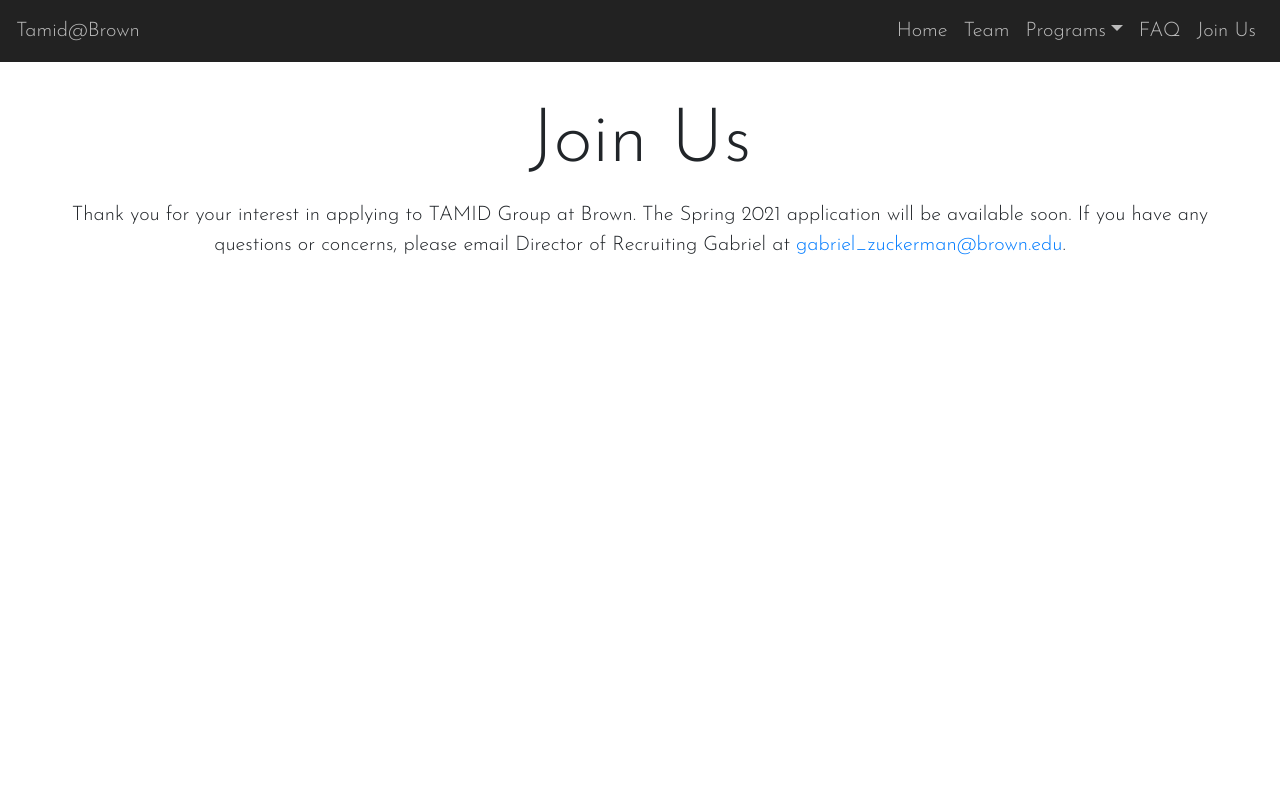
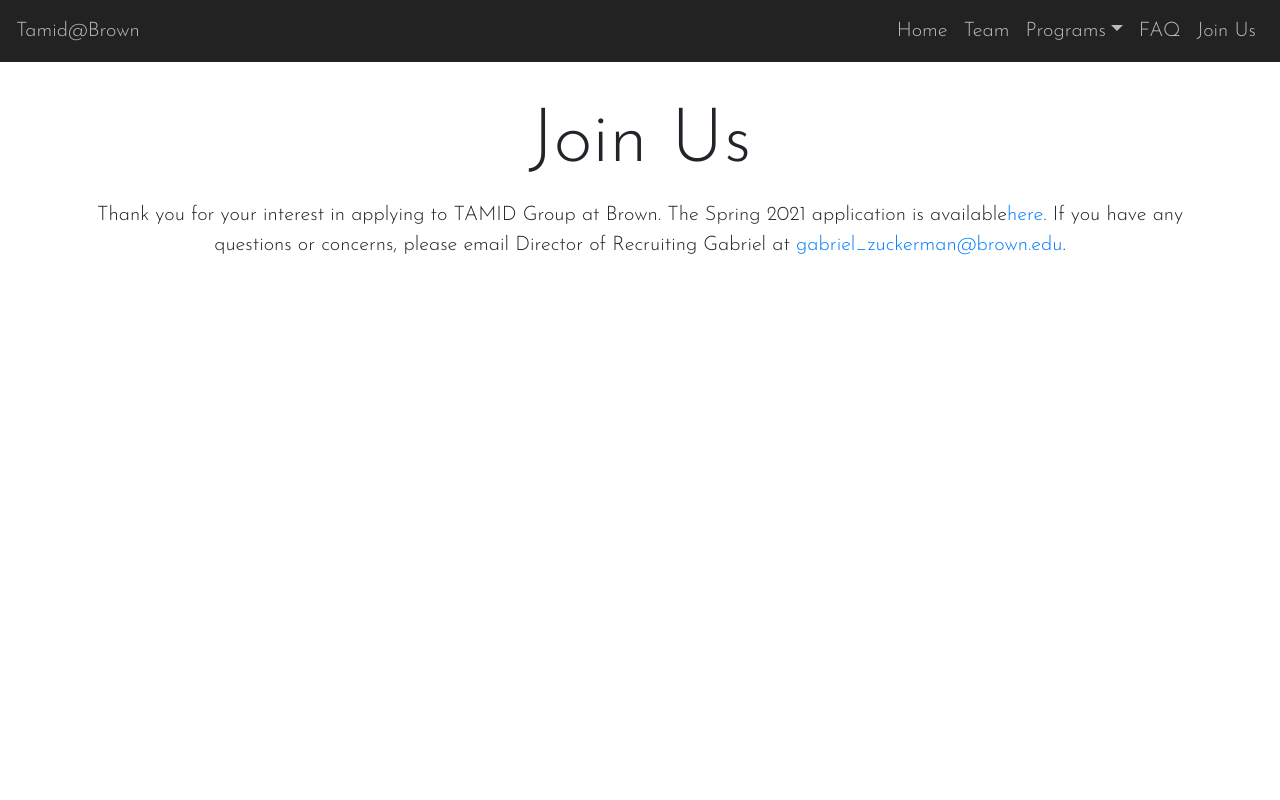
Before and after one commit to cheungs01/tamid_website, a React (Create React App) app: page /join in a window 1280 px wide. Shown: the top 800 px of the page. Built offline with nearby package versions, Linux system fonts and the light colour scheme.

Commit message:
Update Join.js

```diff
--- a/src/Join.js
+++ b/src/Join.js
@@ -8,8 +8,9 @@ export const Join = () => (
         <div className="text">
             <p>
             Thank you for your interest in applying to TAMID Group at Brown.
-            The Spring 2021 application will be available soon. If you have any
-            questions or concerns, please email Director of Recruiting Gabriel at
+            The Spring 2021 application is available
+            <a href="https://docs.google.com/forms/d/e/1FAIpQLSfjQfUZ0xTvTd6U17vsPpg4_vqc1thhczta8urfpGJT7_Gp8A/viewform">here</a>.
+            If you have any  questions or concerns, please email Director of Recruiting Gabriel at
                 <a href="mailto: gabriel_zuckerman@brown.edu"> gabriel_zuckerman@brown.edu</a>.
             </p>
             <br/>
```
